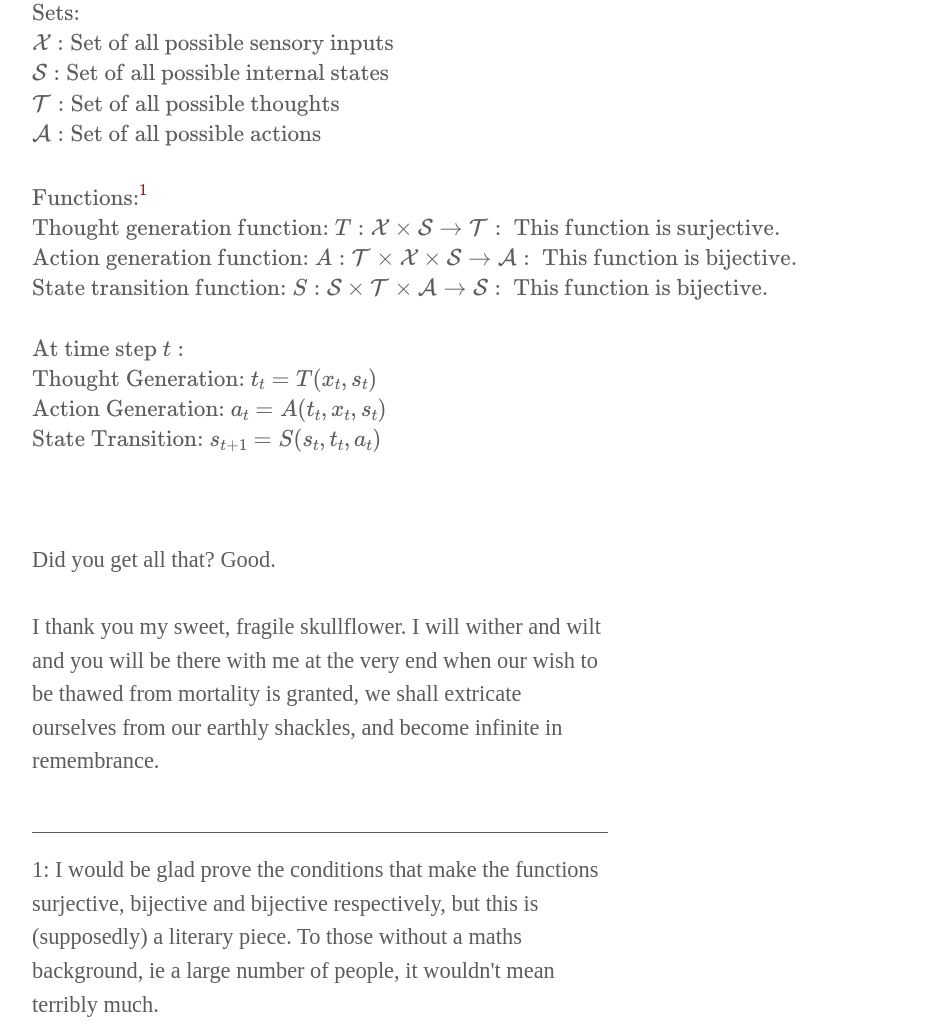
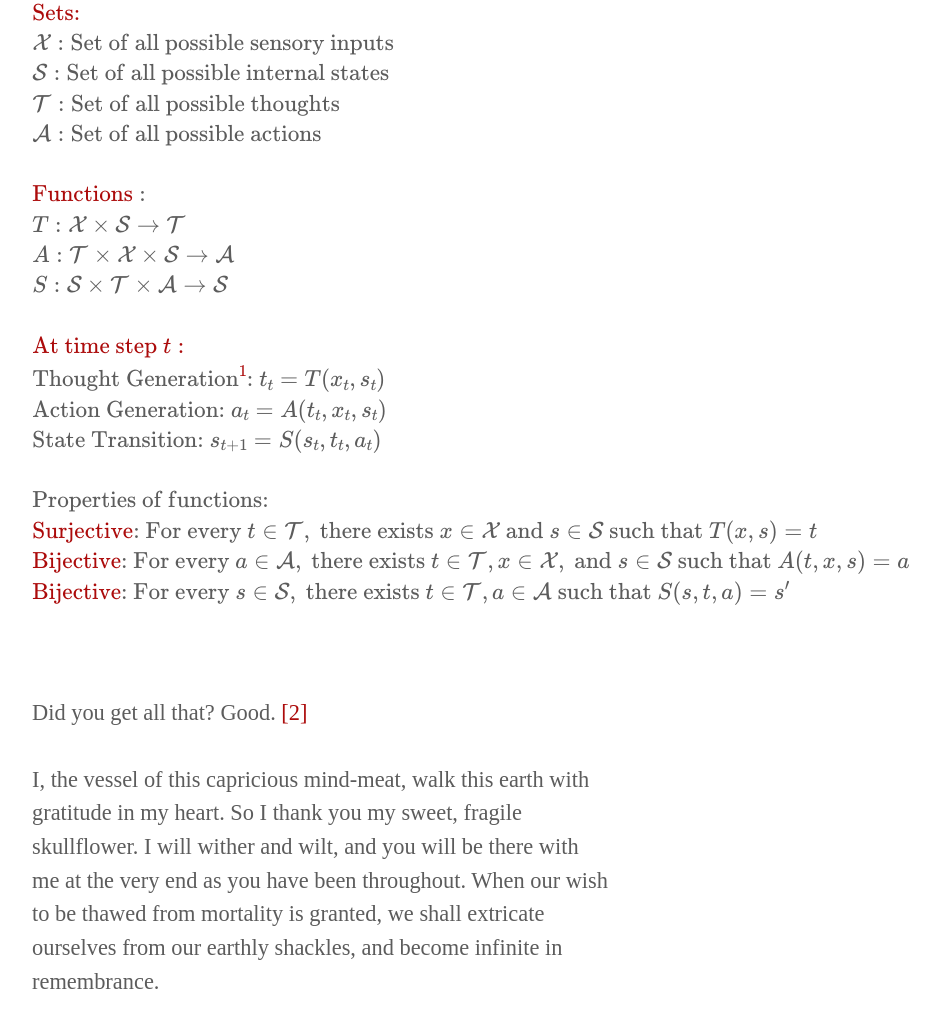
Before and after one commit to Enfey/net, a website built with Vite: page docs/literature/mysweetskullflower.html in a window 1280 px wide. Shown: the part 1195-2219 px from the top of the page, without its empty margins (320-1260 px from the left). Built offline with nearby package versions, Linux system fonts and the light colour scheme.

Commit message:
Content update number 44398429034

```diff
--- a/docs/literature/mysweetskullflower.html
+++ b/docs/literature/mysweetskullflower.html
@@ -3,12 +3,14 @@
 <head>
     <meta charset="UTF-8">
     <meta name="viewport" content="width=device-width, initial-scale=1.0">
-    <title>Starless Mire</title>
+    <title>My Sweet Skullflower</title>
     <link rel="stylesheet" href="../../styles/styles.css">
     <script defer src="../../src/keybind.js""></script>
     <script id="MathJax-script" async
           src="https://cdn.jsdelivr.net/npm/mathjax@3/es5/tex-mml-chtml.js">
   </script>
+
+
 </head>
 <body>
         <header>
@@ -32,68 +34,52 @@
             a suit of meaty armour to reify its logical considerations. <br><br>
 
             How beautiful such a thing is, to produce such fine logic closed under extrinsic abstractions, when it is conceived not knowing of such rules.
-            An innately transformative device, in relentless pursuit of knowledge of the immediate world it performs biological augments to become the zenith of its kind.
+            A transformative device, a relentless pursuant of knowledge of the immediate world. A biological whetstone, cyclically eliminating weakness and imperfection.
             Is this not the pinnacle of creation? <br><br>
 
-            Bask in the brilliance of complication ! Though beautiful, the wrinkled material by which our will is writ unto the universe is not flawless.
-            Our skullflowers make dictators of the weak, seed vile corruption in clean purity, and perpetuate ungodly, self-serving dogma.
-            The totality of misery endured by humans is on its immaterial hands !<br><br>
+            Bask in the brilliance of complication! Though beautiful, the wrinkled material by which our will is writ unto the universe is not flawless.
+            Our skullflowers make dictators of the weak, seed vile corruption in purity, and perpetuate ungodly, self-serving dogma.
+            The totality of misery endured by humans is on its immaterial hands!<br><br>
 
             I have suffered by it.  Agonising patterns of a recursive disposition, externalised as pangs of obligation, push me deeper into an ocean of
-            volumetric dejection.  Thus the head is a divergent clump of matter. It is neither wholly imperfect nor perfect, it is bitter and sweet, dirty and pure.
+            volumetric dejection.  Thus the head is a divergent clump of matter. It is neither wholly imperfect nor perfect; it is bitter and sweet, dirty and pure.
             I neither drown in the ocean nor rise from it. Fathom the permutations of this discord ! Inescapable, endless limbo is our sublime prize. <br><br>
 
             For such divinity to be at odds with itself is maddening. We shall try to understand this.   <br><br>
-            $$
-            \begin{flalign*}
-
-            % Sets
-            & \text{Sets:} \\
+            \[
+            \begin{aligned}
+            & \href{https://en.wikipedia.org/wiki/Set_(mathematics)}{\text{Sets:}} \\
             & \mathcal{X}: \text{Set of all possible sensory inputs} \\
             & \mathcal{S}: \text{Set of all possible internal states} \\
             & \mathcal{T}: \text{Set of all possible thoughts} \\
             & \mathcal{A}: \text{Set of all possible actions} \\
             \\
-            % Functions
-            & \text{Functions:}\href{#1}{^\text{1}} \\
-            % Thought generation function T
-            & \text{Thought generation function: } T: \mathcal{X} \times \mathcal{S} \rightarrow \mathcal{T} : \text{ This function is surjective.} \\
-            % Action generation function A
-            & \text{Action generation function: } A: \mathcal{T} \times \mathcal{X} \times \mathcal{S} \rightarrow \mathcal{A} : \text{ This function is bijective.} \\
-            % State transition function S
-            & \text{State transition function: } S: \mathcal{S} \times \mathcal{T} \times \mathcal{A} \rightarrow \mathcal{S} : \text{ This function is bijective.} \\
+            & \href{https://en.wikipedia.org/wiki/Function_(mathematics)}{\text{Functions}}: \\
+            & T: \mathcal{X} \times \mathcal{S} \rightarrow \mathcal{T} \\
+            & A: \mathcal{T} \times \mathcal{X} \times \mathcal{S} \rightarrow \mathcal{A} \\
+             & S: \mathcal{S} \times \mathcal{T} \times \mathcal{A} \rightarrow \mathcal{S} \\
             \\
-            % Equations at Time Step t
-            & \text{At time step } t: \\
-            & \text{Thought Generation: } t_t = T(x_t, s_t) \\
-            &  \text{Action Generation: } a_t = A(t_t, x_t, s_t) \\
-            &  \text{State Transition: } s_{t+1} = S(s_t, t_t, a_t)
-
-            &&
-            \end{flalign*}
-            $$
+            & \href{https://math.libretexts.org/Bookshelves/Scientific_Computing_Simulations_and_Modeling/Introduction_to_the_Modeling_and_Analysis_of_Complex_Systems_(Sayama)/04%3A_DiscreteTime_Models_I__Modeling/401%3A_DiscreteTime_Models_with_Difference_Equations}{\text{At time step } t:} \\
+            & \text{Thought Generation} ^\href{#1}{1} \text{: } t_t = T(x_t, s_t) \\
+            & \text{Action Generation: } a_t = A(t_t, x_t, s_t) \\
+            & \text{State Transition: } s_{t+1} = S(s_t, t_t, a_t) \\
+            \\
+            & \text{Properties of functions:} \\
+            & \href{https://en.wikipedia.org/wiki/Surjective_function}{\text{Surjective}} \text{: For every }   t \in \mathcal{T}, \text{ there exists } x \in \mathcal{X} \text{ and } s \in \mathcal{S} \text{ such that } T(x, s) = t \\
+            & \href{https://en.wikipedia.org/wiki/Bijective_function}{\text{Bijective}} \text{: For every }  a \in \mathcal{A}, \text{ there exists } t \in \mathcal{T}, x \in \mathcal{X}, \text{ and } s \in \mathcal{S} \text{ such that } A(t, x, s) = a \\
+            & \href{https://en.wikipedia.org/wiki/Bijective_function}{\text{Bijective}} \text{: For every } s \in \mathcal{S}, \text{ there exists } t \in \mathcal{T}, a \in \mathcal{A} \text{ such that } S(s, t, a) = s' \\
+            \end{aligned}
+            \]
 
             <br><br>
-            Did you get all that? Good.
+            Did you get all that? Good. <a href="#2">[2]</a>
             <br><br>
-            <!--Unfinished
 
-            Informally, the set of thoughts can be defined as the amalgamation of innate knowings, the assimilation of the seeds of other skullflowers and
-            local and global extrinsic abstractions, and our delightful dispositions. Its cardinality is infinite; our logic repository is invariably proliferating! <br><br>
-
-            The set of all corporal manifest, is the the amalgamation of possible  expressions, creations and physiological changes.
-            Mirroring the proliferation of thought, its cardinality is infinite.
-            eliciting a possible physical manifestation,  should we choose to act on it. <br><br>
-            The set of all internal states, is the amalgamation of all possible states of being;
-            it is all possible emotional states, all possible physiological states and all possible states of thought.<br><br>
-
-            A pitiful analogy, i'm sure of it, for to define the head in terms of such a system is  heretical. <br><br>
-            -->
-
-            I thank you my sweet, fragile skullflower.  I will wither and wilt and you will be there with me at the very end when our wish to be thawed from mortality is granted, we shall extricate ourselves from our earthly shackles, and become infinite in remembrance. <br><br>
+            I, the vessel of this capricious mind-meat, walk this earth with gratitude in my heart. So I thank you my sweet, fragile skullflower. I will wither and wilt, and you will be there with me at the very end as you have been throughout. When our wish to be thawed from mortality is granted, we shall extricate ourselves from our earthly shackles, and become infinite in remembrance. <br><br>
             </p>
             <div class="bar"></div>
-            <p style="text-align: left;" id="1" >1: I would be glad prove the conditions that make the functions surjective, bijective and bijective respectively, but this is (supposedly) a literary piece. To those without a maths background, ie a large number of people, it wouldn't mean terribly much.  </p>
+            <p style="text-align: left;" id="1">[1] : Just a note on thought generation function. It is not <a href="https://en.wikipedia.org/wiki/Injective_function">injective</a> given that different combinations of sensory inputs and internal state can lead to the same thought. I'm sure you can think of an example for this :)</p>
+            <p style="text-align: left;" id="2" >[2] : This is a piece of literature, and it is written solely with myself in mind. If you would like to understand the maths, this is not the place. There are wikipedia articles linked throughout the text for relevant concepts, should you want to learn more. </p>
             <div class="bar"></div>
         </div>
 
--- a/src/audio.js
+++ b/src/audio.js
@@ -1,2 +1,2 @@
 const audioPlayer = document.getElementById('player');
-audioPlayer.volume = 0.00; //temp
+audioPlayer.volume = 0.01; //temp
--- a/styles/styles.css
+++ b/styles/styles.css
@@ -66,6 +66,15 @@ p, figcaption, a {
     margin: 10px 0;
     text-align: center;
 }
+
+
+
+    .MathJax_Display {
+        width: 100% !important; /* Make displayed equations full-width */
+    }
+    .MathJax_Display span {
+        width: 100% !important; /* Ensure inner spans are full-width */
+    }
 
 
 
@@ -146,7 +155,7 @@ img, video{
 
     .bar {
         width: 100%;
-        height: 1.5px;
+        height: 2px;
         background-color: #5c5c5c;
         margin-bottom: 20px;
         margin-top: 20px;
```
Also changed, not shown: docs/literature/literature.html (+2 -0 lines).
